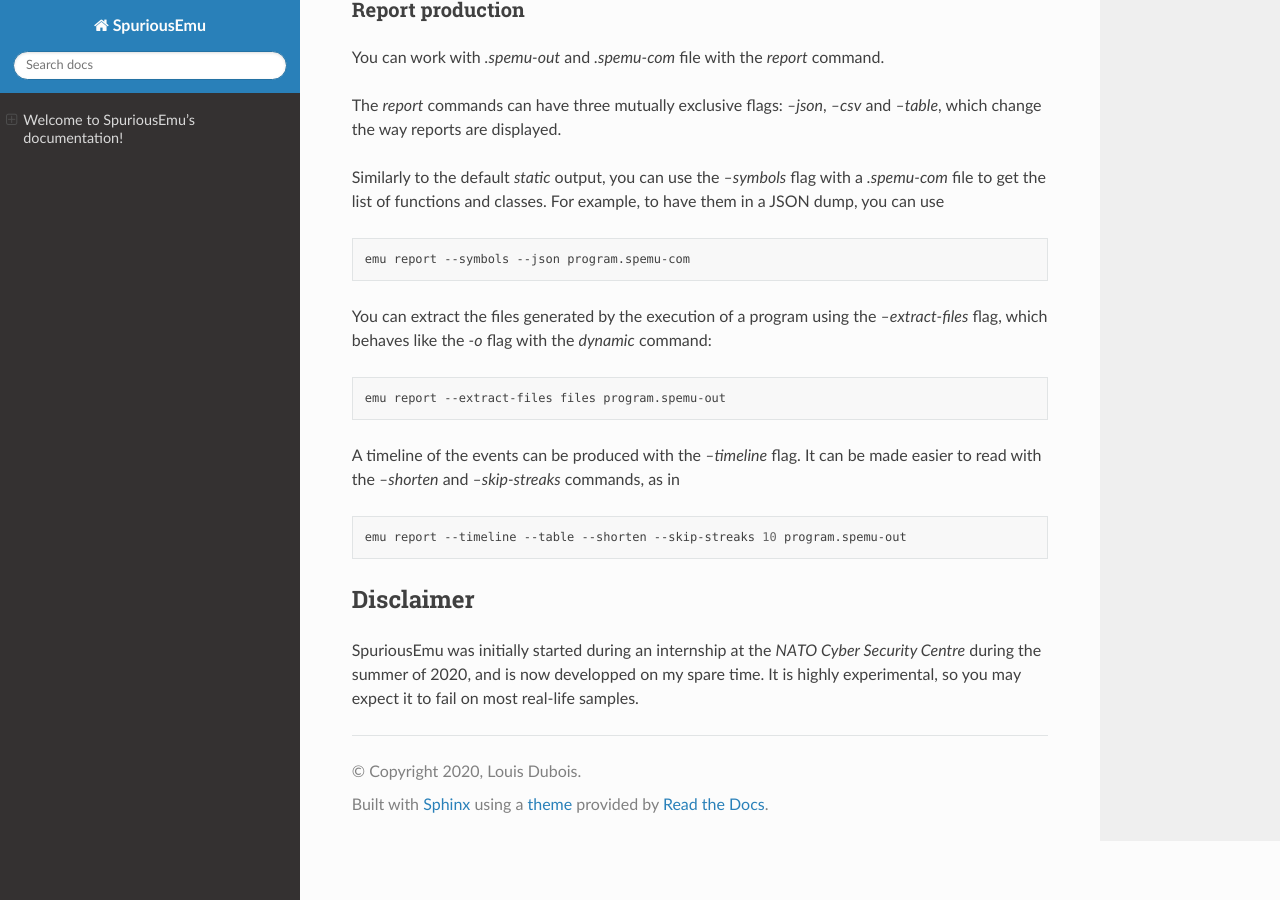
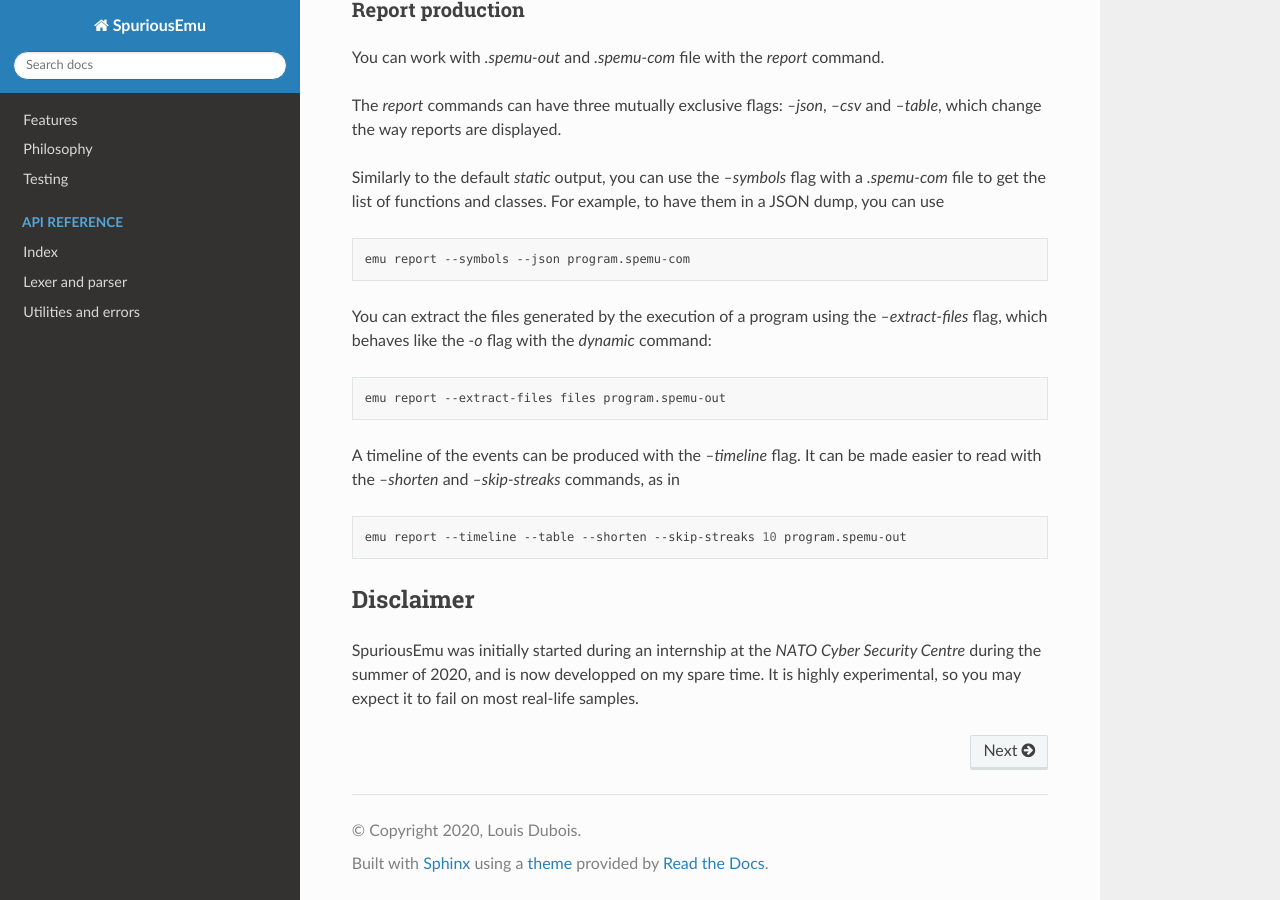
Before and after one commit to ldbo/SpuriousEmu, a Sphinx documentation site: the page built from docs/source/index.rst, in a window 1280 px wide and 900 px high, scrolled down 2308 px. Built offline with Sphinx 7.4.7 and the Read the Docs theme 2.0.0, drawn with Linux system fonts in a browser that asks for light colours.

Commit message:
new: doc: Add philosophy and features

```diff
--- /dev/null
+++ b/docs/source/features.rst
@@ -0,0 +1,2 @@
+Features
+========
--- /dev/null
+++ b/docs/source/genindex.rst
@@ -0,0 +1,2 @@
+Index
+=====
--- a/docs/source/index.rst
+++ b/docs/source/index.rst
@@ -112,3 +112,20 @@ Disclaimer
 ----------
 
 SpuriousEmu was initially started during an internship at the *NATO Cyber Security Centre* during the summer of 2020, and is now developped on my spare time. It is highly experimental, so you may expect it to fail on most real-life samples.
+
+.. toctree::
+   :hidden:
+   :maxdepth: 2
+
+   features
+   philosophy
+   testing
+
+.. toctree::
+   :hidden:
+   :maxdepth: 2
+   :caption: API reference
+
+   genindex
+   lexer_parser
+   utils_errors
```
Also changed, not shown: docs/source/philosophy.md (added, +18 -0 lines).
